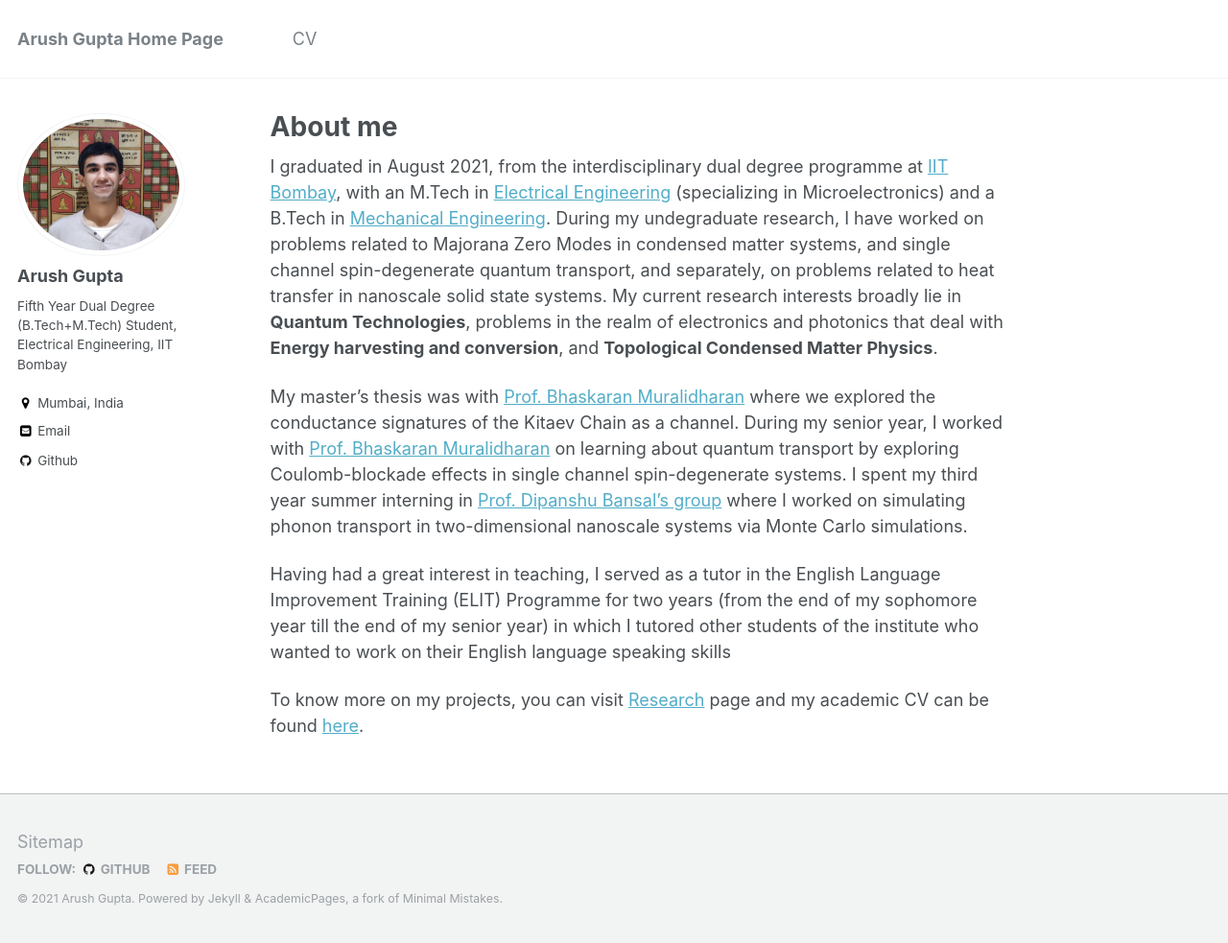
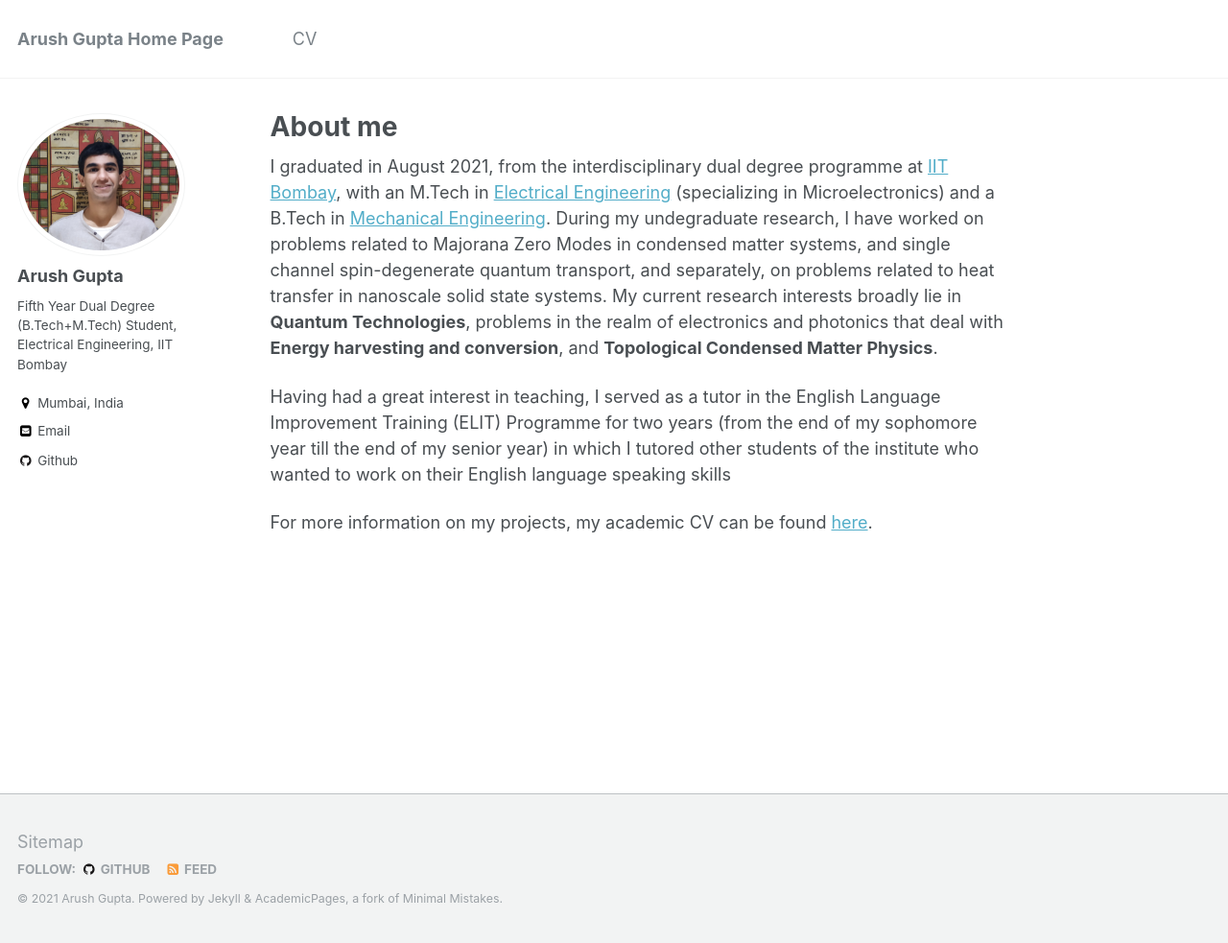
Before and after one commit to arush-gupta/arush-gupta.github.io, a Jekyll site: the page built from _pages/about.md, in a window 1280 px wide and 983 px high. Shown: the whole window at 96% size. Built offline with Jekyll 4.4.1, drawn with Linux system fonts in a browser that asks for light colours.

Commit message:
Update about.md

```diff
--- a/_pages/about.md
+++ b/_pages/about.md
@@ -13,11 +13,13 @@
 During my undegraduate research, I have worked on problems related to Majorana Zero Modes in condensed matter systems, and single channel spin-degenerate quantum transport, and separately, on problems related to heat transfer in nanoscale solid state systems.
 My current research interests broadly lie in **Quantum Technologies**, problems in the realm of electronics and photonics that deal with **Energy harvesting and conversion**, and **Topological Condensed Matter Physics**.
 
+<!---
 My master's thesis was with [Prof. Bhaskaran Muralidharan](http://sharada.ee.iitb.ac.in/~bm/?page_id=85) where we explored the conductance signatures of the Kitaev Chain as a channel. During my senior year, I worked with [Prof. Bhaskaran Muralidharan](http://sharada.ee.iitb.ac.in/~bm/?page_id=85) on learning about quantum transport by exploring Coulomb-blockade effects in single channel spin-degenerate systems. I spent my third year summer interning in [Prof. Dipanshu Bansal's group](https://sites.google.com/view/spectroscopy-iitb/home?authuser=0) where I worked on simulating phonon transport in two-dimensional nanoscale systems via Monte Carlo simulations.
+--->
 
 Having had a great interest in teaching, I served as a tutor in the English Language Improvement Training (ELIT) Programme for two years (from the end of my sophomore year till the end of my senior year) in which I tutored other students of the institute who wanted to work on their English language speaking skills
 
-To know more on my projects, you can visit [Research](https://arush-gupta.github.io/research/) page and my academic CV can be found [here]((https://Sahasrajit123.github.io/files/CV_Sahasrajit.pdf)).
+For more information on my projects, my academic CV can be found [here]((https://arush-gupta.github.io/files/CV_Arush.pdf)).
 
 
 <!---
```
